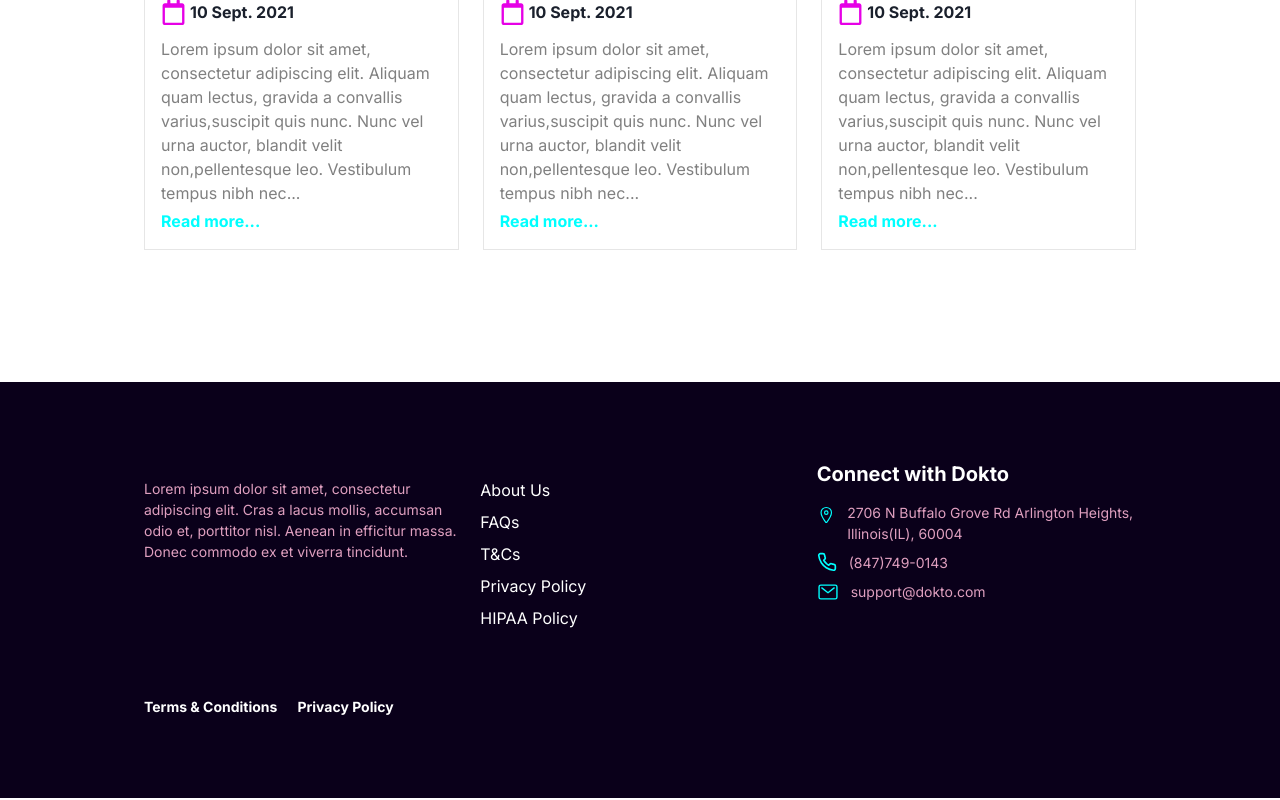
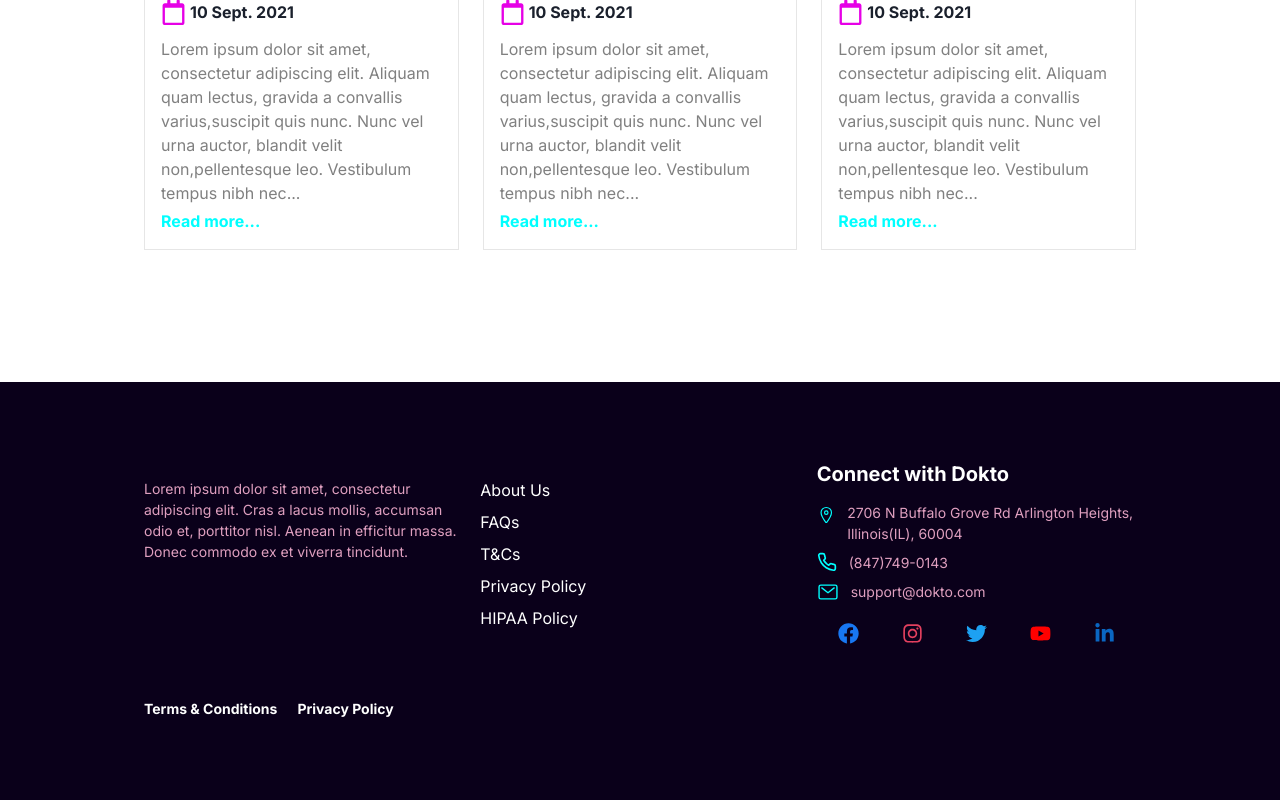
Before and after one commit to leveorxyz/dokto-frontend, a React (Create React App) app: page / in a window 1280 px wide. Shown: the part 2486-3286 px from the top of the page. Built offline with nearby package versions, Linux system fonts and the light colour scheme.

Commit message:
Add icons in FooterDoctor

```diff
--- a/src/components/home/FooterDoctor.tsx
+++ b/src/components/home/FooterDoctor.tsx
@@ -4,6 +4,7 @@ import { IoMailOutline } from "react-icons/io5";
 import { IoLocationOutline } from "react-icons/io5";
 import { IconContext } from "react-icons";
 import { FiPhone } from "react-icons/fi";
+import SocialIcons from "../common/SocialIcons";
 
 const FooterDoctor = () => {
 
@@ -75,7 +76,7 @@ const FooterDoctor = () => {
 									</Box>
 								</ListItem>
 								<ListItem>
-									<Box></Box>
+									<Box><SocialIcons /></Box>
 								</ListItem>
 							</List>
 						</Box>
```
